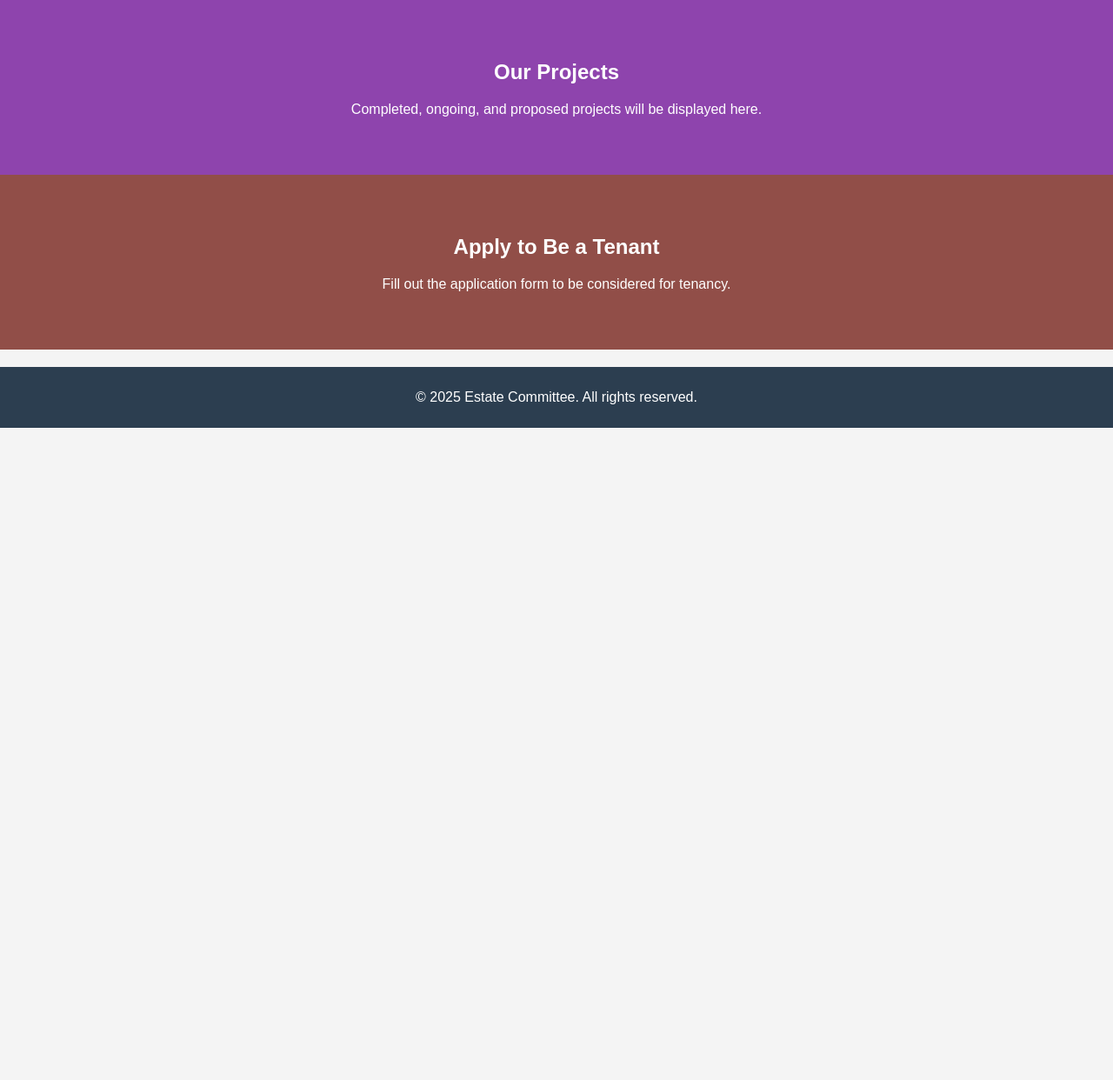
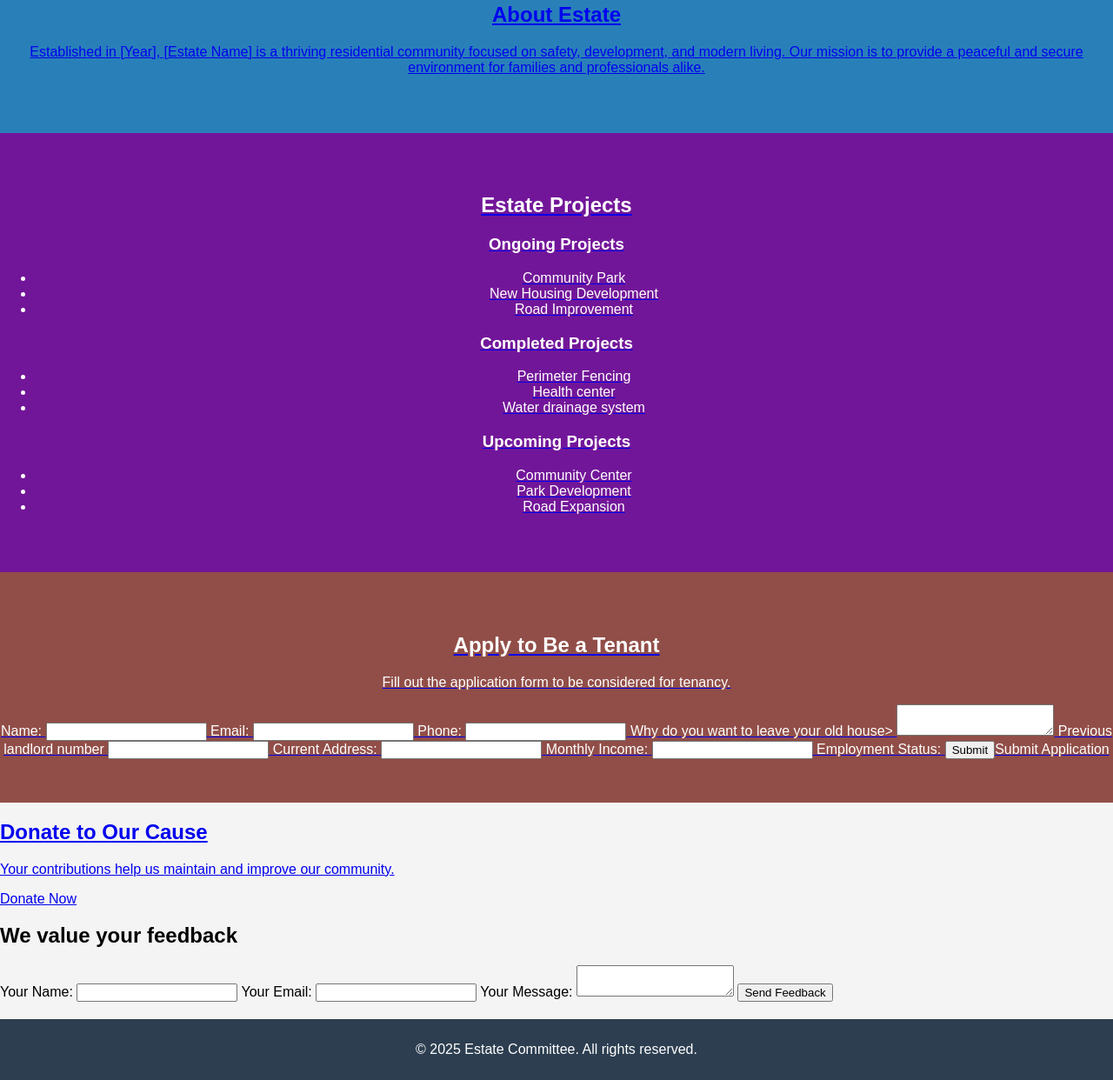
Before and after one commit to TimmyAyo1/estate-website, a plain HTML site: page index.html in a window 1280 px wide. Shown: the part 341-1583 px from the top of the page at 87% size. Before the commit the page ends 833 px from the top, so only its background shows below. Drawn offline with Linux system fonts and the light colour scheme.

Commit message:
Built homepage structure with sections: Hero, About, Projects, Apply, Donate, Feedback

```diff
--- a/css/style.css
+++ b/css/style.css
@@ -19,7 +19,7 @@ header {
     background-color: #2980b9;
 }
 #projects {
-    background-color: #8e44ad;
+    background-color: #721699;
 }
 #apply {
     background-color: #914e48;
--- a/index.html
+++ b/index.html
@@ -11,10 +11,14 @@
   <header>
     <h1>Welcome to Our Estate</h1>
     <nav>
+      <div class="logo">Estate Name</div>
+      <ul class="nav-links">
         <a href="#hero">Home</a>
         <a href="#projects">Projects</a>
         <a href="#apply">Apply</a>
-        <a href="#contact">Contact</a>
+        <a href="#donate">Donate</a>
+        <a href="#feedback">Feedback</a>
+      </ul>
     </nav>
   </header>
 
@@ -22,16 +26,96 @@
     <section id="hero">
       <h2>Your dream community</h2>
       <p>Peaceful living, strong community.</p>
+      <a href="#about" class="cta-button>Learn More</a>
     </section>
+
+    <section id="about">
+        <h2>About Estate</h2>
+        <p>Established in [Year], [Estate Name] is a thriving residential community focused on safety, development, and modern living. Our mission is to provide a peaceful and secure environment for families and professionals alike.</p>
+    </section>
+
     <section id="projects">
-        <h2>Our Projects</h2>
-        <p>Completed, ongoing, and proposed projects will be displayed here.</p>
+        <h2>Estate Projects</h2>
+        <div class="project-category">
+          <h3>Ongoing Projects</h3>
+          <ul>
+            <li>Community Park</li>
+            <li>New Housing Development</li>
+            <li>Road Improvement</li>
+          </ul>
+        </div>
+        <div class="project-category"></div>
+          <h3>Completed Projects</h3>
+          <ul>
+            <li>Perimeter Fencing</li>
+            <li>Health center</li>
+            <li>Water drainage system</li>
+          </ul>
+        </div>
+        <div class="project-category">
+          <h3>Upcoming Projects</h3>
+          <ul>
+            <li>Community Center</li>
+            <li>Park Development</li>
+            <li>Road Expansion</li>
+          </ul>
+
+        </div>
     </section>
 
     <section id="apply">
-        <h2>Apply to Be a Tenant</h2>
-        <p>Fill out the application form to be considered for tenancy.</p>
-    </section>
+      <h2>Apply to Be a Tenant</h2>
+      <p>Fill out the application form to be considered for tenancy.</p>
+      <form>
+        <label for="name">Name:</label>
+        <input type="text" id="name" name="name" required>
+
+        <label for="email">Email:</label>
+        <input type="email" id="email" name="email" required>
+
+        <label for="phone">Phone:</label>
+        <input type="tel" id="phone" name="phone" required>
+
+        <label for="reason">Why do you want to leave your old house></label>
+        <textarea id="reason" name="reason" required></textarea>
+
+        <label for="landlord-phone">Previous landlord number</label>
+        <input type="tel" id="landlord-phone" name="landlord-phone" required>
+
+        <label for="current-address">Current Address:</label>
+        <input type="text" id="current-address" name="current-address" required>
+
+        <label for="income">Monthly Income:</label>
+        <input type="number" id="income" name="income" required>
+
+        <label for="employment">Employment Status:</label>
+        <input
+
+        <button type="submit">Submit Application</button>
+      </form>
+  </section>
+
+  <section id="donate">
+    <h2>Donate to Our Cause</h2>
+    <p>Your contributions help us maintain and improve our community.</p>
+    <a href="#donate" class="cta-button">Donate Now</a>
+  </section>
+
+  <section id="feedback">
+    <h2>We value your feedback</h2>
+    <form>
+      <label for="fullname">Your Name:</label>
+      <input type="text" id="fullname" name="fullname" required>
+
+      <label for="email">Your Email:</label>
+      <input type="email" id="email" name="email" required>
+
+      <label for="message">Your Message:</label>
+      <textarea id="message" name="message" required></textarea>
+
+      <button type="submit">Send Feedback</button>
+    </form>
+  </section>
 
   </main>
 
```
Also changed, not shown: 1 other file.
